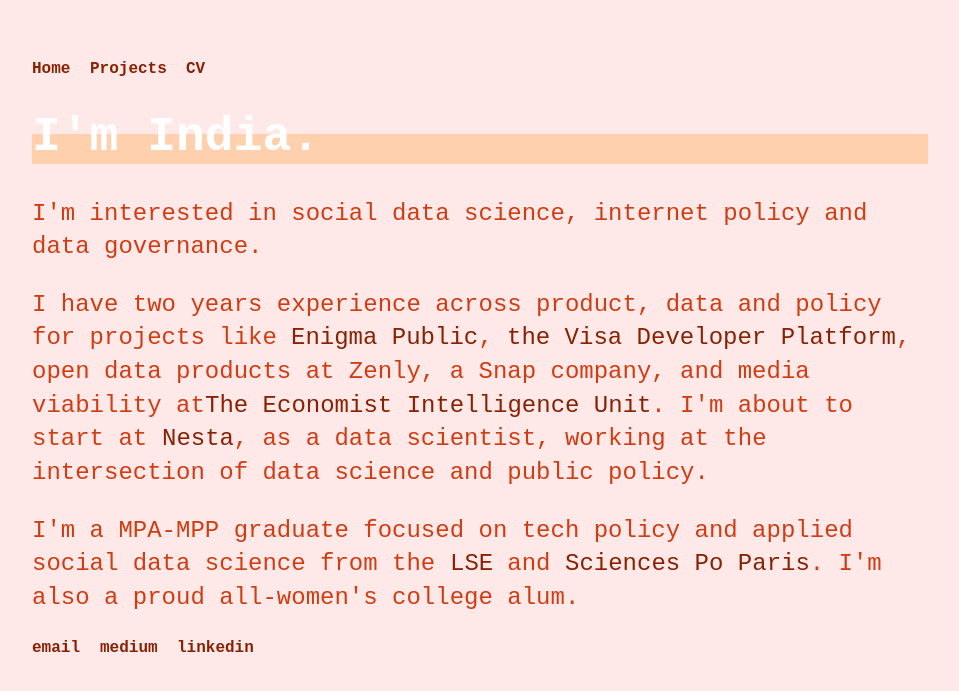
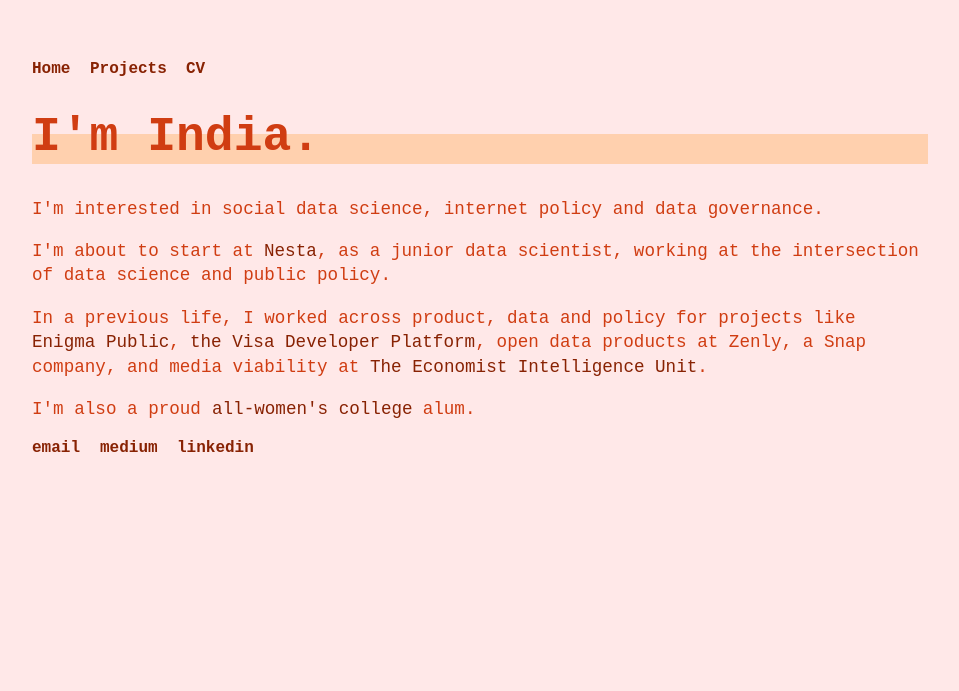
Before and after one commit to india-kerle/indy-web, a Jekyll site: the page built from index.html, in a window 1280 px wide. Shown: the top 691 px of the page, without its empty margins (160-1119 px from the left). Built offline with Jekyll 4.4.1, drawn with Linux system fonts in a browser that asks for light colours.

Commit message:
updated text

```diff
--- a/css/main.css
+++ b/css/main.css
@@ -19,7 +19,7 @@
 h1 {
     font-size: 3em;
     font-family:"Courier New", Courier, monospace;
-    color: #ffffff;
+    color: #D03D12;
     background: linear-gradient(180deg, rgba(255,255,255,0) 45%, #FFD0AE 45%);
 }
 
@@ -33,7 +33,7 @@
 hr { border: 0px; border-bottom: 1px solid #FFD0AE; }
 
 p {
-    font-size: 1.5em;
+    font-size: 1.1em;
     font-family: "Courier New", Courier, monospace;
     line-height: 1.4em;
     color: #D03D12;
--- a/index.html
+++ b/index.html
@@ -16,12 +16,12 @@
 <div class="blurb">
 	<h1>I'm India.</h1>
 	<p>I'm interested in social data science, internet policy and data governance.</p>
+
+	<p>I'm about to start at <a href="https://www.nesta.org.uk/" target = "_blank" class = "hvr-skew-forward">Nesta</a>, as a junior data scientist, working at the intersection of data science and public policy.</p>
 	<p>
-		I have two years experience across product, data and policy for projects like <a href="https://en.wikipedia.org/wiki/Enigma_(company)#Enigma_Public" target = "_blank" class = "hvr-skew-forward">Enigma Public</a>, <a href="https://developer.visa.com/" target = "_blank" class = "hvr-skew-forward">the Visa Developer Platform</a>, open data products at Zenly, a Snap company, and media viability at<a href="https://www.eiu.com/n/" target = "_blank" class = "hvr-skew-forward">The Economist Intelligence Unit</a>.
-
-		I'm about to start at <a href="https://www.nesta.org.uk/" target = "_blank" class = "hvr-skew-forward">Nesta</a>, as a data scientist, working at the intersection of data science and public policy.
+		In a previous life, I worked across product, data and policy for projects like <a href="https://en.wikipedia.org/wiki/Enigma_(company)#Enigma_Public" target = "_blank" class = "hvr-skew-forward">Enigma Public</a>, <a href="https://developer.visa.com/" target = "_blank" class = "hvr-skew-forward">the Visa Developer Platform</a>, open data products at Zenly, a Snap company, and media viability at <a href="https://www.eiu.com/n/" target = "_blank" class = "hvr-skew-forward">The Economist Intelligence Unit</a>.
 	</p>
 	<p>
-		I'm a MPA-MPP graduate focused on tech policy and applied social data science from the <a href="http://www.lse.ac.uk/school-of-public-policy" target = "_blank" class = "hvr-skew-forward">LSE</a> and <a href="https://www.sciencespo.fr/public/en/content/digital-new-technology-and-public-policy.html" target = "_blank" class = "hvr-skew-forward">Sciences Po Paris</a>. I'm also a proud all-women's college alum.
+		I'm also a proud <a href="https://www.wellesley.edu/" target = "_blank" class = "hvr-skew-forward">all-women's college</a> alum.
 	</p>
 </div><!-- /.blurb -->
```
